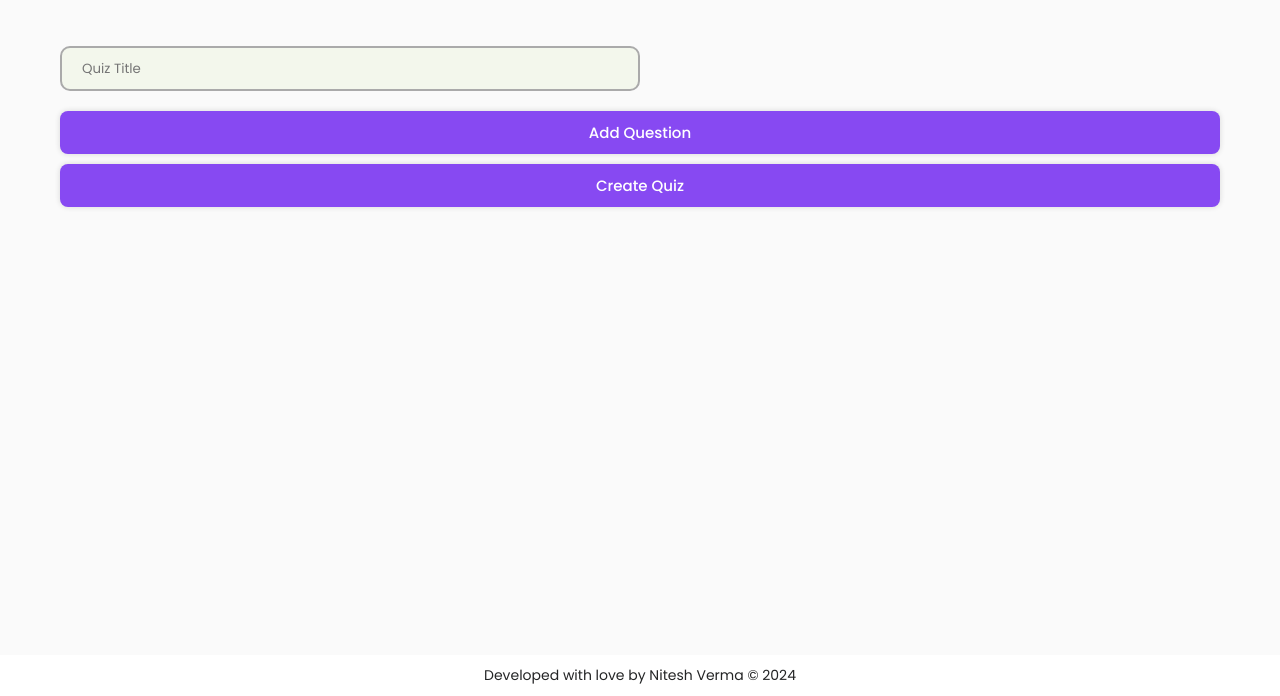
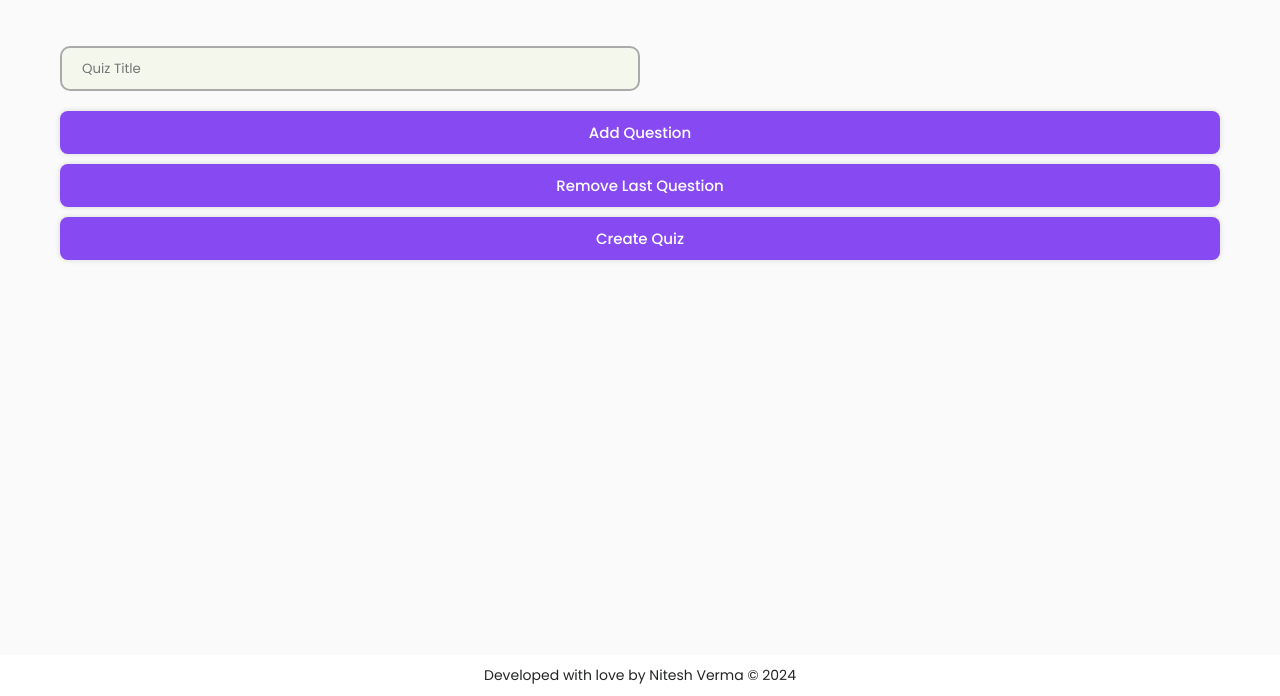
Before and after one commit to NITeshGitH/OnlineQuizMaker, a plain HTML site: page index.html in a window 1280 px wide. Shown: the part 104-800 px from the top of the page. Drawn offline with Linux system fonts and the light colour scheme; a web font is replaced by a local one.

Commit message:
Update index.html

```diff
--- a/index.html
+++ b/index.html
@@ -16,6 +16,7 @@
                 <div class="quiz-title-container"><input type="text" id="quiz-title" placeholder="Quiz Title" required></div>
                 <div id="questions-container"></div>
                 <button type="button" onclick="addQuestion()">Add Question</button>
+                <button type="button" onclick="removeQuestion()">Remove Last Question</button>
                 <button type="submit">Create Quiz</button>
             </form>
         </div>
```
